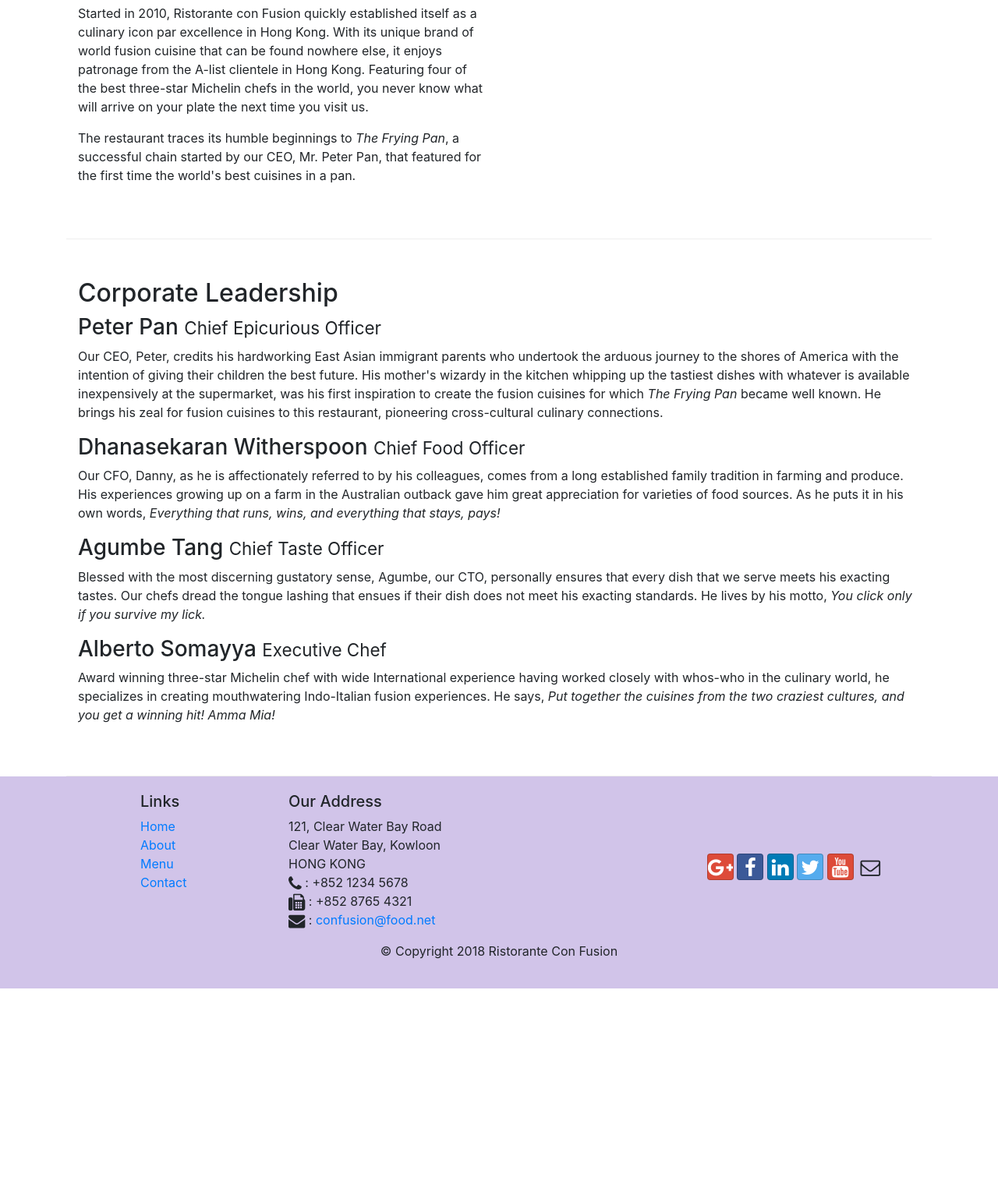
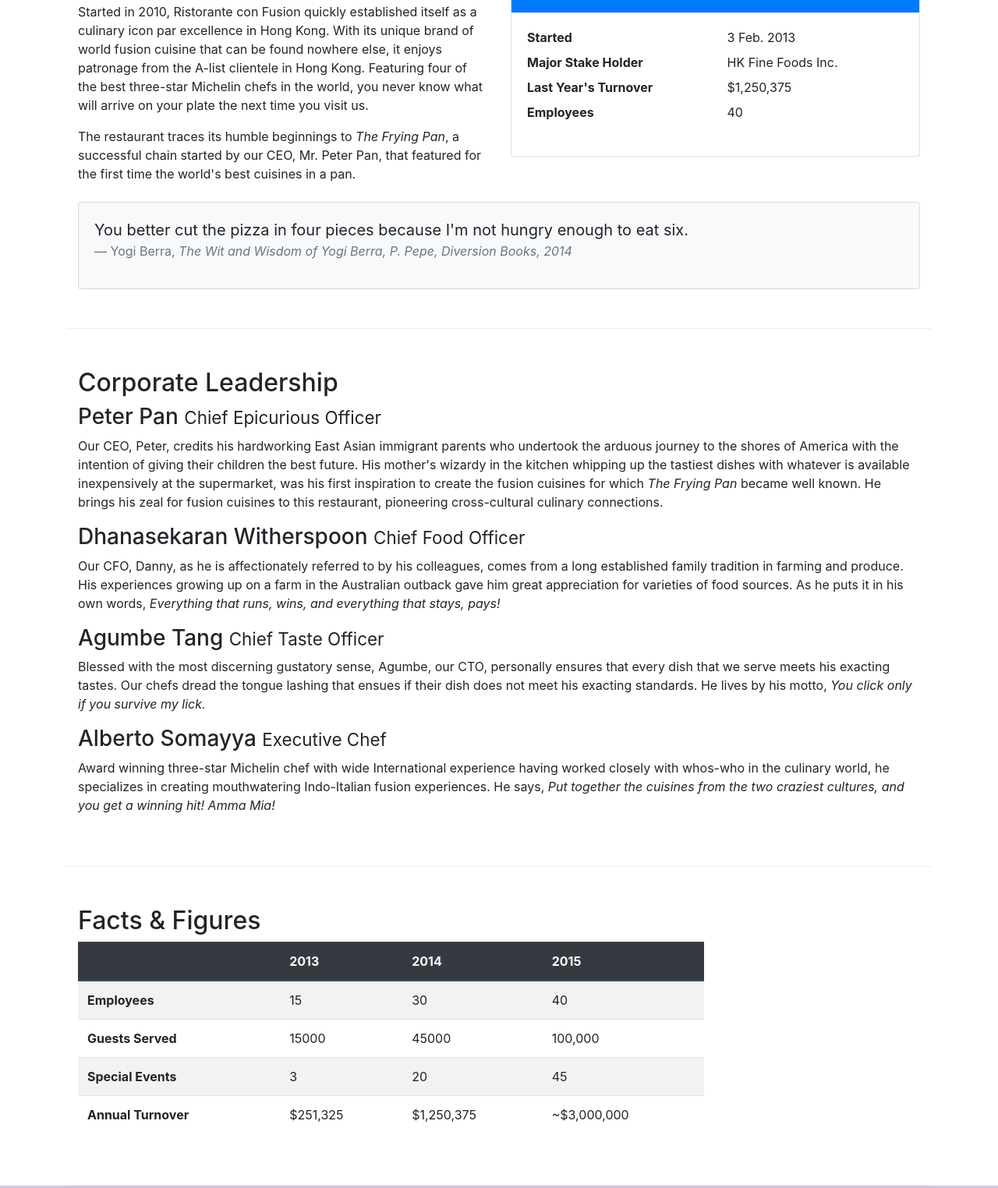
Before and after one commit to Housiadas/frontend-ui-boostrap4, a website: page aboutus.html in a window 1280 px wide. Shown: the part 558-2082 px from the top of the page at 78% size. Before the commit the page ends 1826 px from the top, so only its background shows below. Drawn offline with nearby package versions, Linux system fonts and the light colour scheme.

```diff
--- a/aboutus.html
+++ b/aboutus.html
@@ -67,7 +67,7 @@
             </div>
         </div>
 
-        <div class="row row-content align-items-center">
+        <div class="row row-content">
             <div class="col-12 col-sm-6">
                 <h2>Our History</h2>
                 <p>Started in 2010, Ristorante con Fusion quickly established itself as a culinary icon par excellence
@@ -78,7 +78,34 @@
                 <p>The restaurant traces its humble beginnings to <em>The Frying Pan</em>, a successful chain started by
                     our CEO, Mr. Peter Pan, that featured for the first time the world's best cuisines in a pan.</p>
             </div>
-            <div class="col-12 col-sm">
+            <div class="col-sm">
+                <div class="card">
+                    <h3 class="card-header bg-primary text-white">Facts At a Glance</h3>
+                    <div class="card-body">
+                        <dl class="row">
+                            <dt class="col-6">Started</dt>
+                            <dd class="col-6">3 Feb. 2013</dd>
+                            <dt class="col-6">Major Stake Holder</dt>
+                            <dd class="col-6">HK Fine Foods Inc.</dd>
+                            <dt class="col-6">Last Year's Turnover</dt>
+                            <dd class="col-6">$1,250,375</dd>
+                            <dt class="col-6">Employees</dt>
+                            <dd class="col-6">40</dd>
+                        </dl>
+                    </div>
+                </div>
+            </div>
+            <div class="col-12 mt-2">
+                <div class="card card-body bg-light">
+                    <blockquote class="blockquote">
+                        <p class="mb-0">You better cut the pizza in four pieces because
+                            I'm not hungry enough to eat six.</p>
+                        <footer class="blockquote-footer">Yogi Berra,
+                            <cite title="Source Title">The Wit and Wisdom of Yogi Berra,
+                                P. Pepe, Diversion Books, 2014</cite>
+                        </footer>
+                    </blockquote>
+                </div>
             </div>
         </div>
 
@@ -116,6 +143,51 @@
                     whos-who in the culinary world, he specializes in creating mouthwatering Indo-Italian fusion
                     experiences. He says, <em>Put together the cuisines from the two craziest cultures, and you get a
                         winning hit! Amma Mia!</em></p>
+            </div>
+        </div>
+        <div class="row row-content">
+            <div class="col-12 col-sm-9">
+                <h2>Facts &amp; Figures</h2>
+                <div class="table-responsive">
+                    <table class="table table-striped">
+                        <thead class="thead-dark">
+                            <tr>
+                                <th>&nbsp;</th>
+                                <th>2013</th>
+                                <th>2014</th>
+                                <th>2015</th>
+                            </tr>
+                        </thead>
+                        <tbody>
+                            <tr>
+                                <th>Employees</th>
+                                <td>15</td>
+                                <td>30</td>
+                                <td>40</td>
+                            </tr>
+                            <tr>
+                                <th>Guests Served</th>
+                                <td>15000</td>
+                                <td>45000</td>
+                                <td>100,000</td>
+                            </tr>
+                            <tr>
+                                <th>Special Events</th>
+                                <td>3</td>
+                                <td>20</td>
+                                <td>45</td>
+                            </tr>
+                            <tr>
+                                <th>Annual Turnover</th>
+                                <td>$251,325</td>
+                                <td>$1,250,375</td>
+                                <td>~$3,000,000</td>
+                            </tr>
+                        </tbody>
+                    </table>
+                </div>
+            </div>
+            <div class="col-12 col-sm-3">
             </div>
         </div>
 
```
